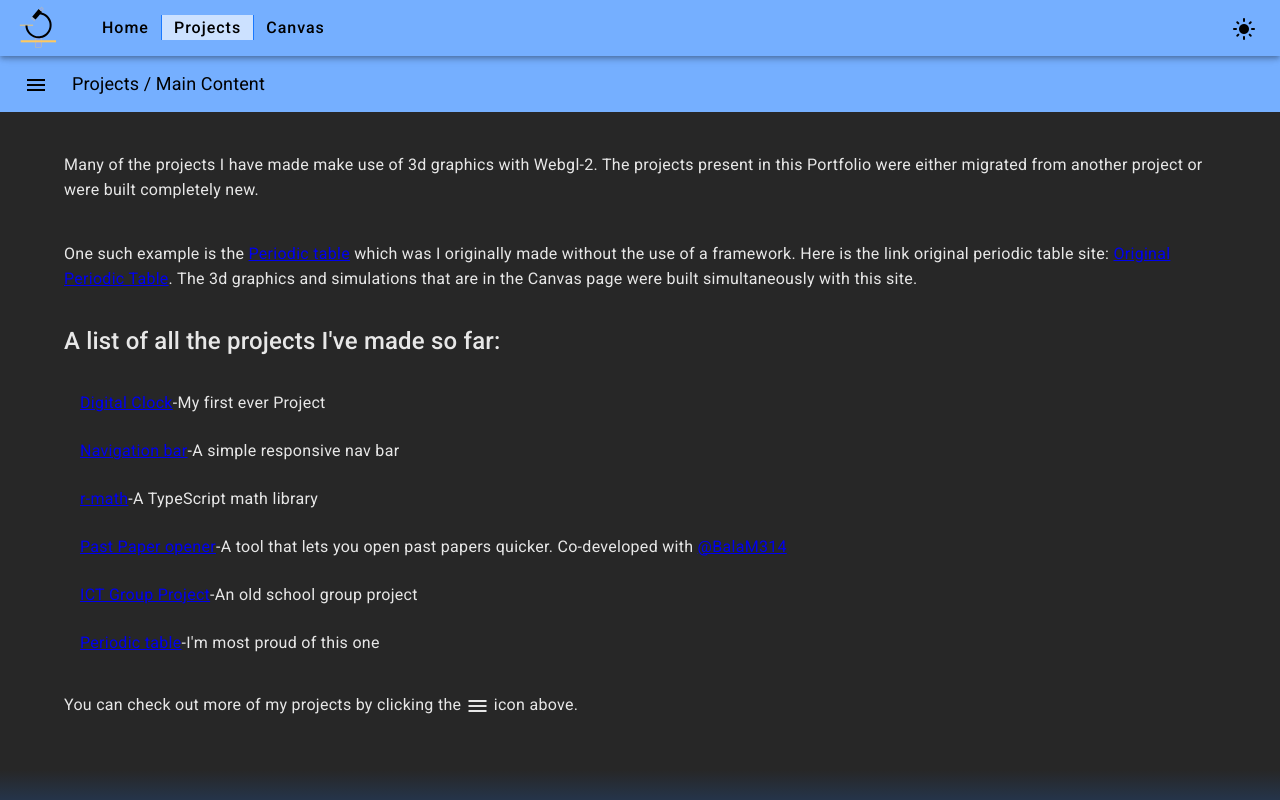
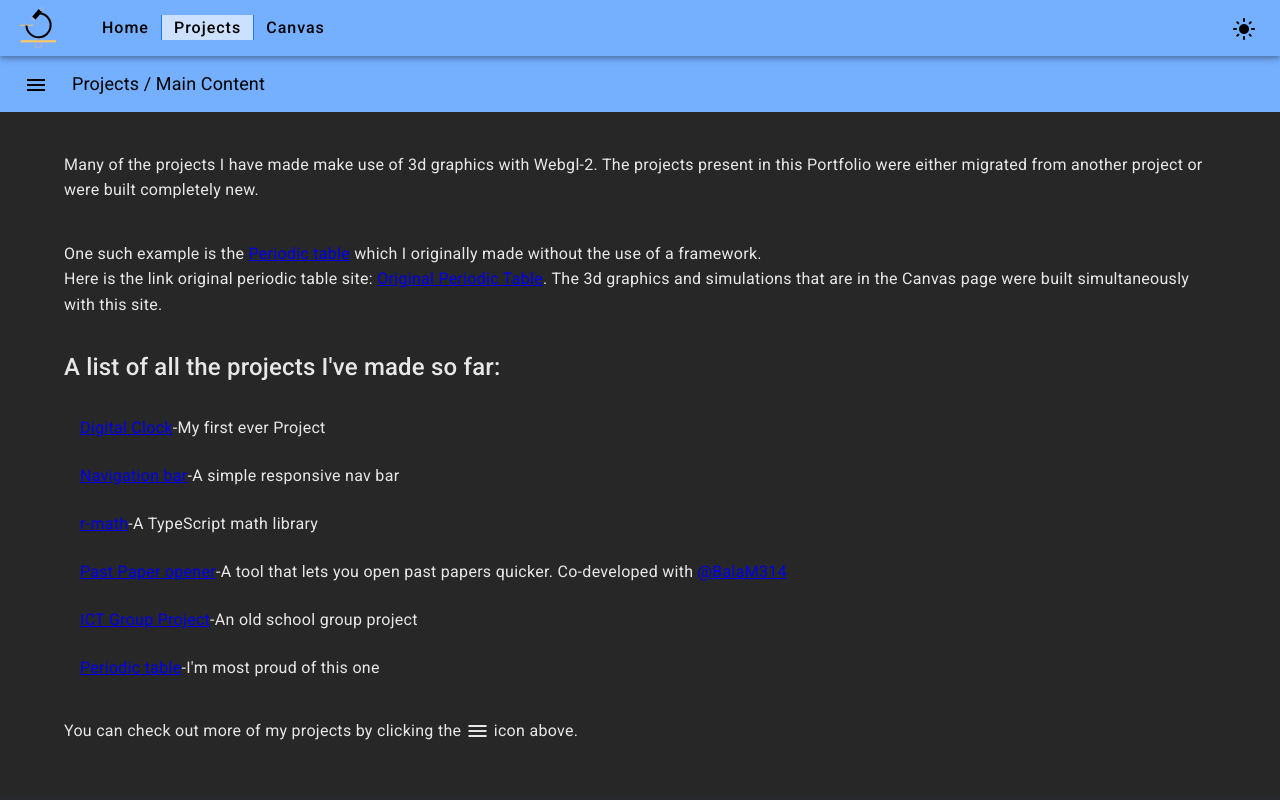
Before and after one commit to Rithish288/Portfolio, an Angular app: page /projects/main-content in a window 1280 px wide. Built offline with nearby package versions, Linux system fonts and the light colour scheme.

Commit message:
correct grammar in main content of projects

```diff
--- a/src/app/projects/main-content/main-content.component.html
+++ b/src/app/projects/main-content/main-content.component.html
@@ -3,7 +3,9 @@
 </p>
 <br/>
 <p>
-  One such example is the <a routerLink="../periodic-elements/periodic-table">Periodic table</a> which was I originally made without the use of a framework. Here is the link original periodic table site: <a href="https://rithish288.github.io/Periodic-Table/" target="_blank">Original Periodic Table</a>.
+  One such example is the <a routerLink="../periodic-elements/periodic-table">Periodic table</a> which I originally made without the use of a framework.
+  <br/>
+  Here is the link original periodic table site: <a href="https://rithish288.github.io/Periodic-Table/" target="_blank">Original Periodic Table</a>.
   The 3d graphics and simulations that are in the Canvas page were built simultaneously with this site.
 </p>
 <br/>
```
